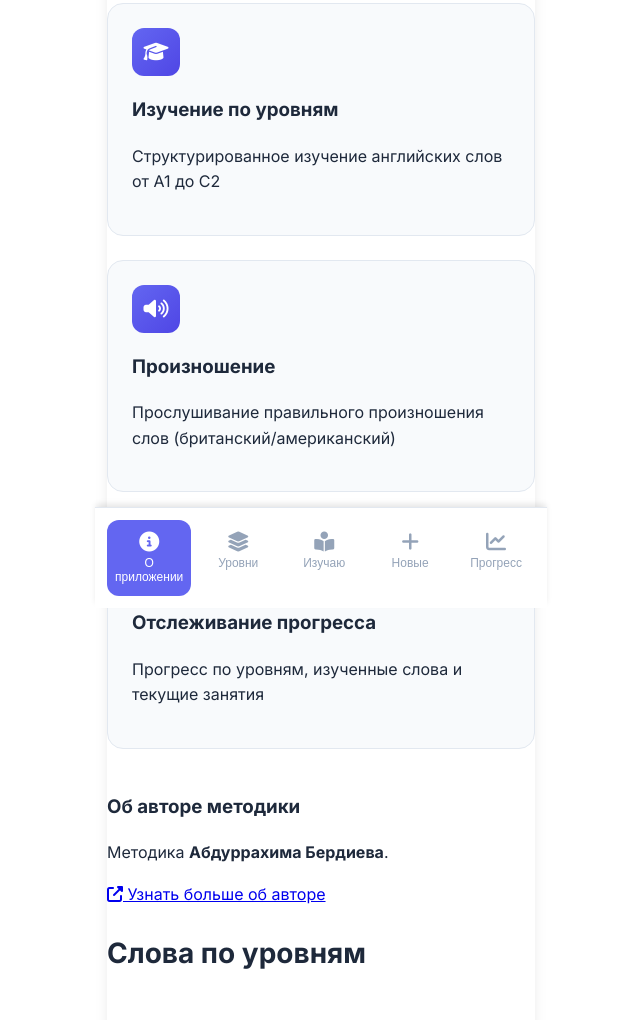
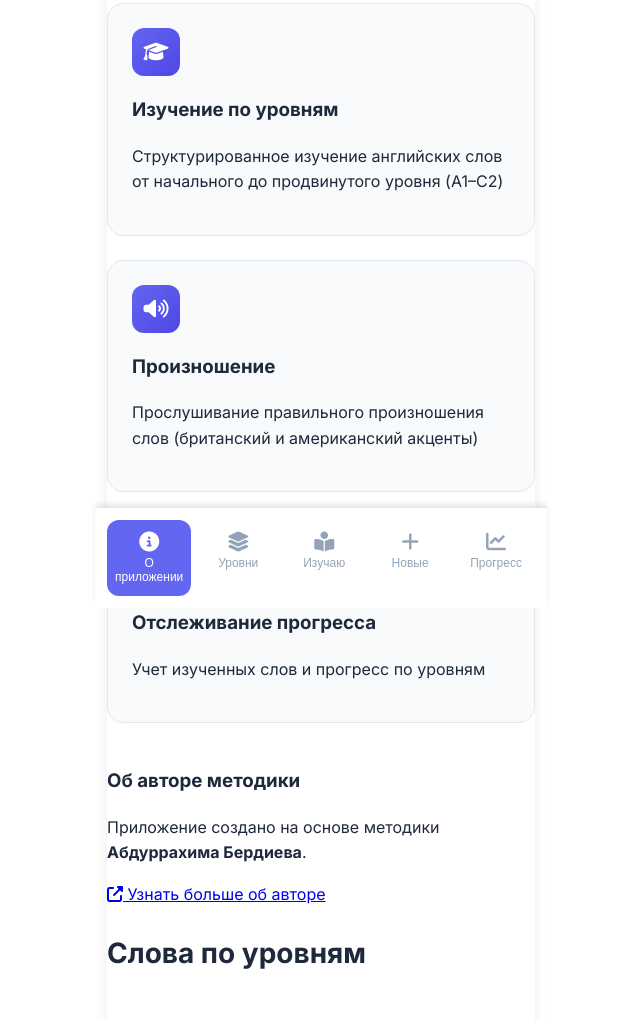
Before and after one commit to berdiyev-english/word1, a plain HTML site: page index.html in a window 1280 px wide. Shown: the part 192-1212 px from the top of the page, without its empty margins (319-959 px from the left). Drawn offline with Linux system fonts and the light colour scheme.

Commit message:
Update index.html

```diff
--- a/index.html
+++ b/index.html
@@ -1,4 +1,27 @@
-<!DOCTYPE html> <html lang="ru"> <head> <meta charset="UTF-8"> <meta name="viewport" content="width=device-width, initial-scale=1.0"> <title>English Words - Изучение английских слов</title> <link rel="stylesheet" href="styles.css"> <link href="https://fonts.googleapis.com/css2?family=Inter:wght@300;400;500;600;700&display=swap" rel="stylesheet"> <link rel="stylesheet" href="https://cdnjs.cloudflare.com/ajax/libs/font-awesome/6.4.0/css/all.min.css"> </head> <body> <div class="app-container"> <!-- Header --> <header class="app-header"> <div class="header-content"> <h1 class="app-title">English Words</h1> <div class="header-actions"> <button class="theme-toggle" id="themeToggle" data-testid="theme-toggle"> <i class="fas fa-moon"></i> </button> </div> </div> </header>
+<!DOCTYPE html>
+<html lang="ru">
+<head>
+    <meta charset="UTF-8">
+    <meta name="viewport" content="width=device-width, initial-scale=1.0">
+    <title>English Words - Изучение английских слов</title>
+    <link rel="stylesheet" href="styles.css">
+    <link href="https://fonts.googleapis.com/css2?family=Inter:wght@300;400;500;600;700&display=swap" rel="stylesheet">
+    <link rel="stylesheet" href="https://cdnjs.cloudflare.com/ajax/libs/font-awesome/6.4.0/css/all.min.css">
+</head>
+<body>
+    <div class="app-container">
+        <!-- Header -->
+        <header class="app-header">
+            <div class="header-content">
+                <h1 class="app-title">English Words</h1>
+                <div class="header-actions">
+                    <button class="theme-toggle" id="themeToggle" data-testid="theme-toggle">
+                        <i class="fas fa-moon"></i>
+                    </button>
+                </div>
+            </div>
+        </header>
+
         <!-- Main Content -->
         <main class="main-content">
             <!-- About Section -->
@@ -12,7 +35,7 @@
                             <i class="fas fa-graduation-cap"></i>
                         </div>
                         <h3>Изучение по уровням</h3>
-                    <p>Структурированное изучение английских слов от A1 до C2</p>
+                        <p>Структурированное изучение английских слов от начального до продвинутого уровня (A1–C2)</p>
                     </div>
 
                     <div class="feature-card">
@@ -20,7 +43,7 @@
                             <i class="fas fa-volume-up"></i>
                         </div>
                         <h3>Произношение</h3>
-                    <p>Прослушивание правильного произношения слов (британский/американский)</p>
+                        <p>Прослушивание правильного произношения слов (британский и американский акценты)</p>
                     </div>
 
                     <div class="feature-card">
@@ -28,12 +51,12 @@
                             <i class="fas fa-chart-line"></i>
                         </div>
                         <h3>Отслеживание прогресса</h3>
-                    <p>Прогресс по уровням, изученные слова и текущие занятия</p>
+                        <p>Учет изученных слов и прогресс по уровням</p>
                     </div>
 
                     <div class="author-info">
                         <h3>Об авторе методики</h3>
-                    <p>Методика <strong>Абдуррахима Бердиева</strong>.</p>
+                        <p>Приложение создано на основе методики <strong>Абдуррахима Бердиева</strong>.</p>
                         <a href="https://berdiyev-eng.tilda.ws/" target="_blank" class="author-link">
                             <i class="fas fa-external-link-alt"></i>
                             Узнать больше об авторе
@@ -121,7 +144,7 @@
                         </div>
                     </div>
                     <div id="wordsList" class="words-list">
-                    <!-- Words populated by JavaScript -->
+                        <!-- Слова наполняются из app.js -->
                     </div>
                 </div>
             </section>
@@ -238,7 +261,8 @@
     <!-- Audio Element -->
     <audio id="audioPlayer" preload="none"></audio>
 
-<!-- Scripts -->
+    <!-- Scripts: ОБЯЗАТЕЛЬНО оставьте оба -->
     <script src="oxford_words_data.js"></script>
     <script src="app.js"></script>
-</body> </html>
+</body>
+</html>
```
Lines whose indentation alone changed are shown as unchanged.
